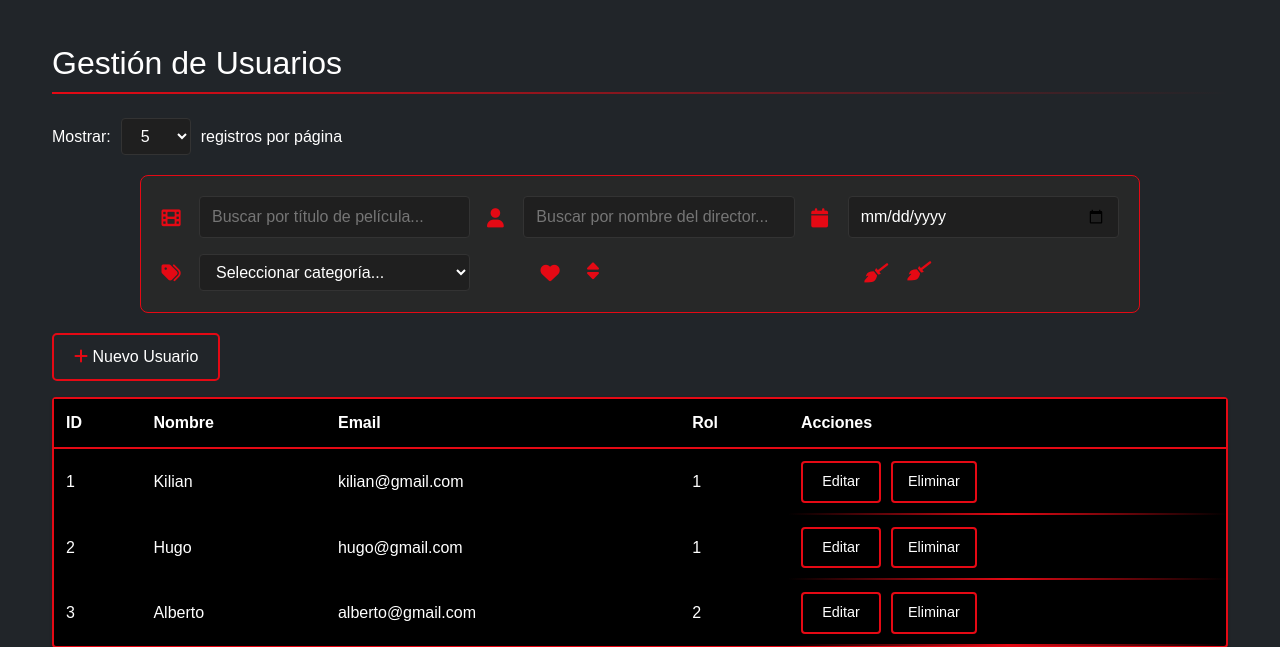
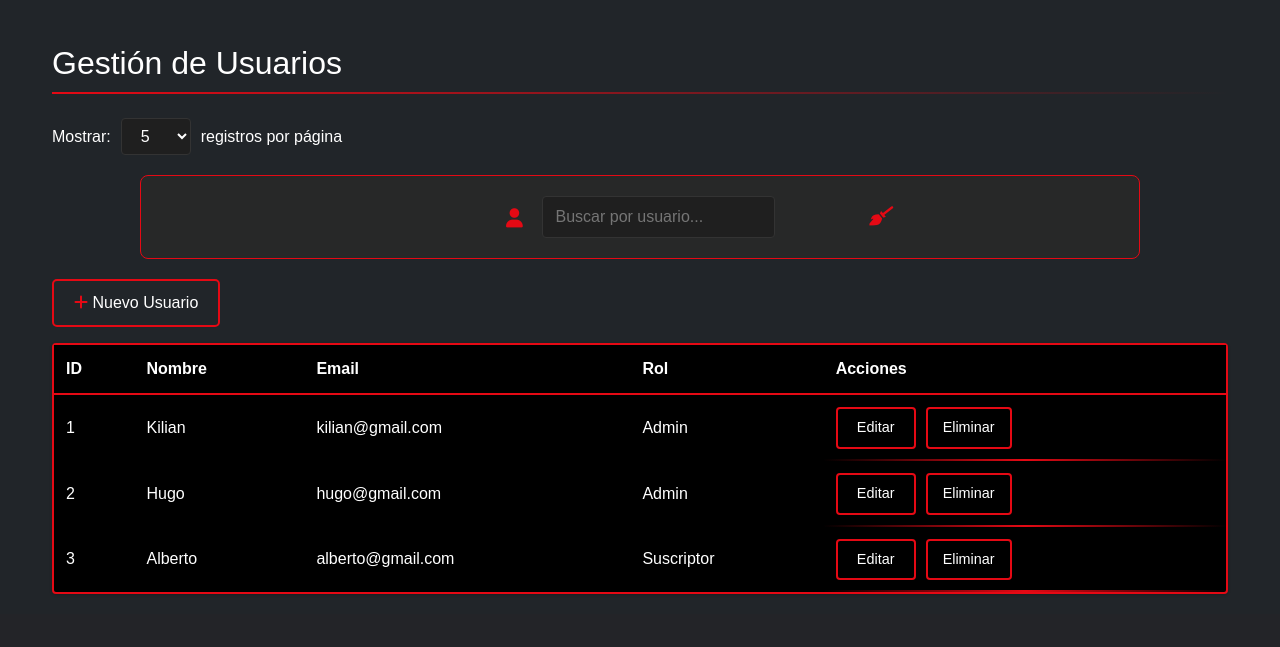
Before and after one commit to kilianruiz/A9-MyNetflix, a PHP site: page /admin/gestion_solicitudes.php in a window 1280 px wide. Shown: the part 328-975 px from the top of the page. After the commit the page ends 922 px from the top, so only its background shows below. Run offline with PHP 8.4, Linux system fonts and the light colour scheme; data comes from the database, SQL or seed files in the repository; tables that the repository leaves empty hold one stand-in row (values such as "Sample post"); some libraries are stand-ins or nearby versions.

Commit message:
Consulta nueva

```diff
--- a/admin/ajax/obtener_usuarios.php
+++ b/admin/ajax/obtener_usuarios.php
@@ -14,8 +14,11 @@ try {
     $total_registros = $stmt->fetch(PDO::FETCH_ASSOC)['total'];
     $total_paginas = ceil($total_registros / $registros_por_pagina);
 
-    // Obtener usuarios
-    $query = "SELECT * FROM usuarios LIMIT $inicio, $registros_por_pagina";
+    // Obtener usuarios con el nombre del rol mediante JOIN
+    $query = "SELECT u.*, r.nombre_rol
+              FROM usuarios u
+              JOIN roles r ON u.id_rol = r.id_rol
+              LIMIT $inicio, $registros_por_pagina";
     $stmt = $pdo->query($query);
     $usuarios = $stmt->fetchAll(PDO::FETCH_ASSOC);
 
@@ -37,7 +40,7 @@ try {
             <td>' . htmlspecialchars($usuario['id']) . '</td>
             <td>' . htmlspecialchars($usuario['nombre']) . '</td>
             <td>' . htmlspecialchars($usuario['email']) . '</td>
-            <td>' . htmlspecialchars($usuario['id_rol']) . '</td>
+            <td>' . htmlspecialchars($usuario['nombre_rol']) . '</td>
             <td class="actions">
                 <a href="#" class="btn-editar" data-id="' . $usuario['id'] . '">Editar</a>
                 <a href="#" class="btn-eliminar" data-id="' . $usuario['id'] . '">Eliminar</a>
--- a/admin/gestion_solicitudes.php
+++ b/admin/gestion_solicitudes.php
@@ -54,44 +54,13 @@
         </div>
 
         <div class="filtros-container">
+
             <div class="filtro-grupo">
-                <i class="fas fa-film"></i>
-                <input type="text" class="filtro-input" id="filtroTitulo" placeholder="Buscar por título de película...">
+                <i class="fas fa-user"></i>
+                <input type="text" class="filtro-input" id="filtroAutor" placeholder="Buscar por usuario...">
             </div>
 
             <div class="filtro-grupo">
-                <i class="fas fa-user"></i>
-                <input type="text" class="filtro-input" id="filtroAutor" placeholder="Buscar por nombre del director...">
-            </div>
-
-            <div class="filtro-grupo">
-                <i class="fas fa-calendar"></i>
-                <input type="date" class="filtro-input" id="filtroFecha" placeholder="Seleccionar fecha de lanzamiento">
-            </div>
-
-            <div class="filtro-grupo">
-                <i class="fas fa-tags"></i>
-                <select class="filtro-input" id="filtroCategoria">
-                    <option value="">Seleccionar categoría...</option>
-                    <?php
-                    $query = "SELECT * FROM categorias ORDER BY nombre_categoria";
-                    $categorias = $pdo->query($query)->fetchAll();
-                    foreach ($categorias as $categoria) {
-                        echo "<option value='" . $categoria['id_categoria'] . "'>" . htmlspecialchars($categoria['nombre_categoria']) . "</option>";
-                    }
-                    ?>
-                </select>
-            </div>
-
-            <div class="filtro-grupo">
-                <i class="fas fa-heart"></i>
-                <button class="orden-likes" id="ordenLikes" data-orden="none" title="Ordenar por likes">
-                    <i class="fas fa-sort"></i>
-                </button>
-            </div>
-
-            <div class="filtro-grupo">
-                <i class="fas fa-broom"></i>
                 <button class="limpiar-filtros" id="limpiarFiltros" title="Limpiar todos los filtros">
                     <i class="fas fa-broom"></i>
                 </button>
```
